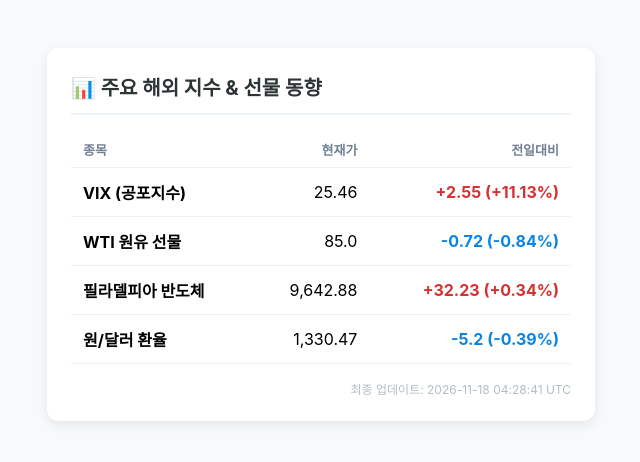
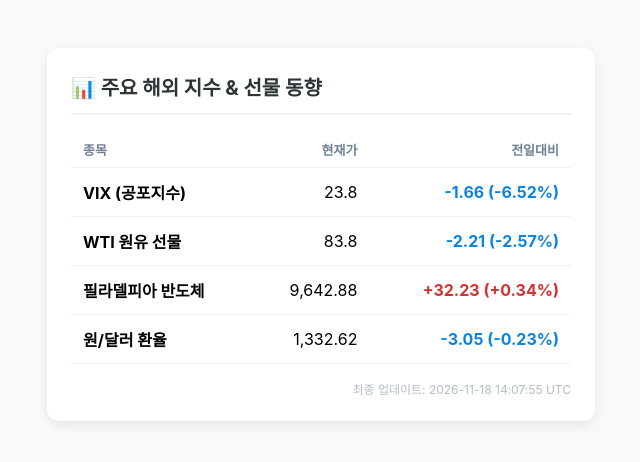
Before and after one commit to jungjc1117/americaSectorIndex, a plain HTML site: page index.html in a window 1280 px wide. Shown: the whole page, without its empty margins (319-959 px from the left). Drawn offline with Linux system fonts and the light colour scheme.

Commit message:
Auto update market data [skip ci]

```diff
--- a/index.html
+++ b/index.html
@@ -28,17 +28,17 @@
 
     <tr>
         <td style="padding: 12px; font-weight: bold;">VIX (공포지수)</td>
-        <td style="padding: 12px; text-align: right;">25.46</td>
-        <td style="padding: 12px; text-align: right; color: #d63031; font-weight: bold;">
-            +2.55 (+11.13%)
+        <td style="padding: 12px; text-align: right;">23.8</td>
+        <td style="padding: 12px; text-align: right; color: #0984e3; font-weight: bold;">
+            -1.66 (-6.52%)
         </td>
     </tr>
 
     <tr>
         <td style="padding: 12px; font-weight: bold;">WTI 원유 선물</td>
-        <td style="padding: 12px; text-align: right;">85.0</td>
+        <td style="padding: 12px; text-align: right;">83.8</td>
         <td style="padding: 12px; text-align: right; color: #0984e3; font-weight: bold;">
-            -0.72 (-0.84%)
+            -2.21 (-2.57%)
         </td>
     </tr>
 
@@ -52,15 +52,15 @@
 
     <tr>
         <td style="padding: 12px; font-weight: bold;">원/달러 환율</td>
-        <td style="padding: 12px; text-align: right;">1,330.47</td>
+        <td style="padding: 12px; text-align: right;">1,332.62</td>
         <td style="padding: 12px; text-align: right; color: #0984e3; font-weight: bold;">
-            -5.2 (-0.39%)
+            -3.05 (-0.23%)
         </td>
     </tr>
 
             </tbody>
         </table>
-        <div class="update-time">최종 업데이트: 2026-11-18 04:28:41 UTC</div>
+        <div class="update-time">최종 업데이트: 2026-11-18 14:07:55 UTC</div>
     </div>
 </body>
 </html>
```
